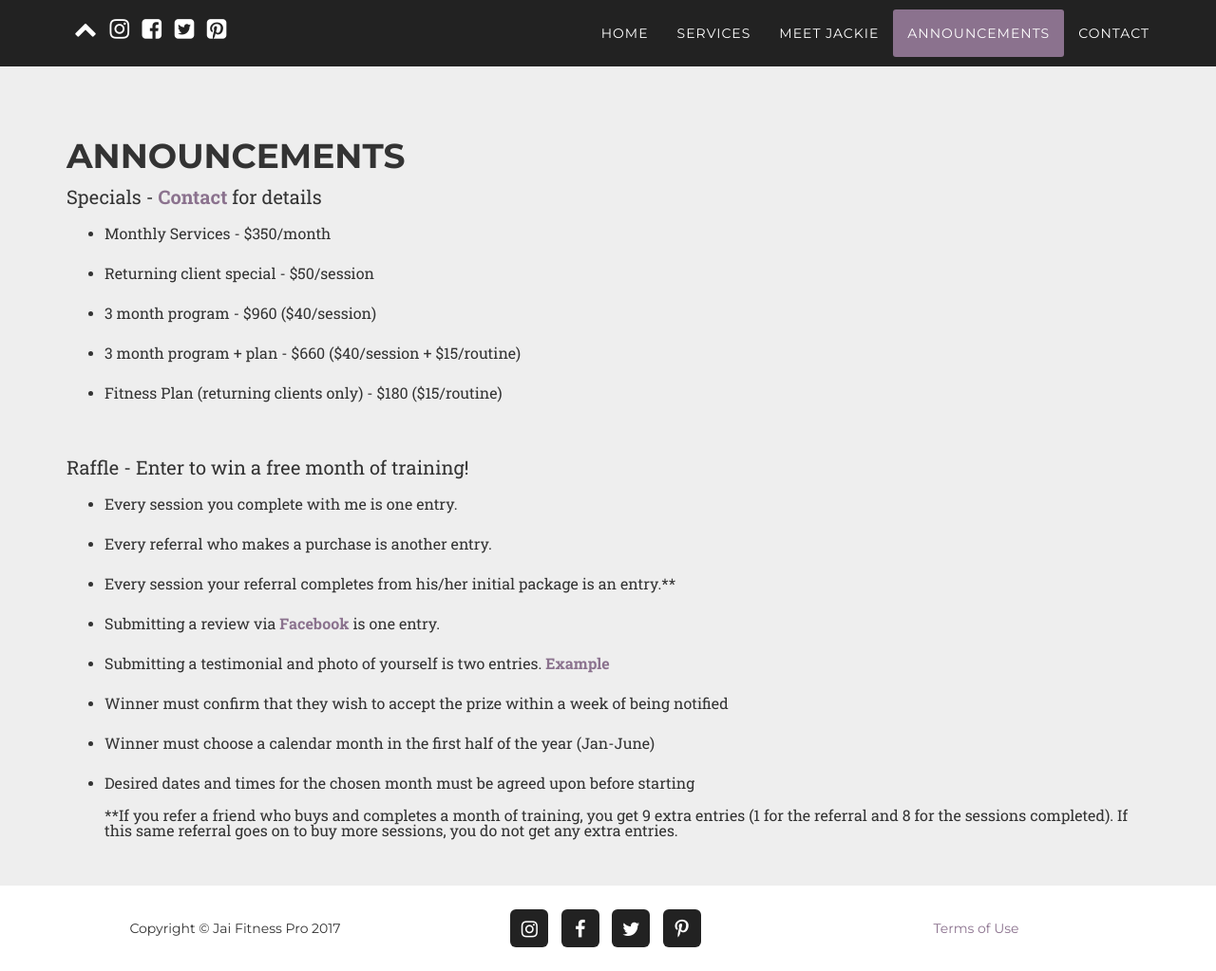
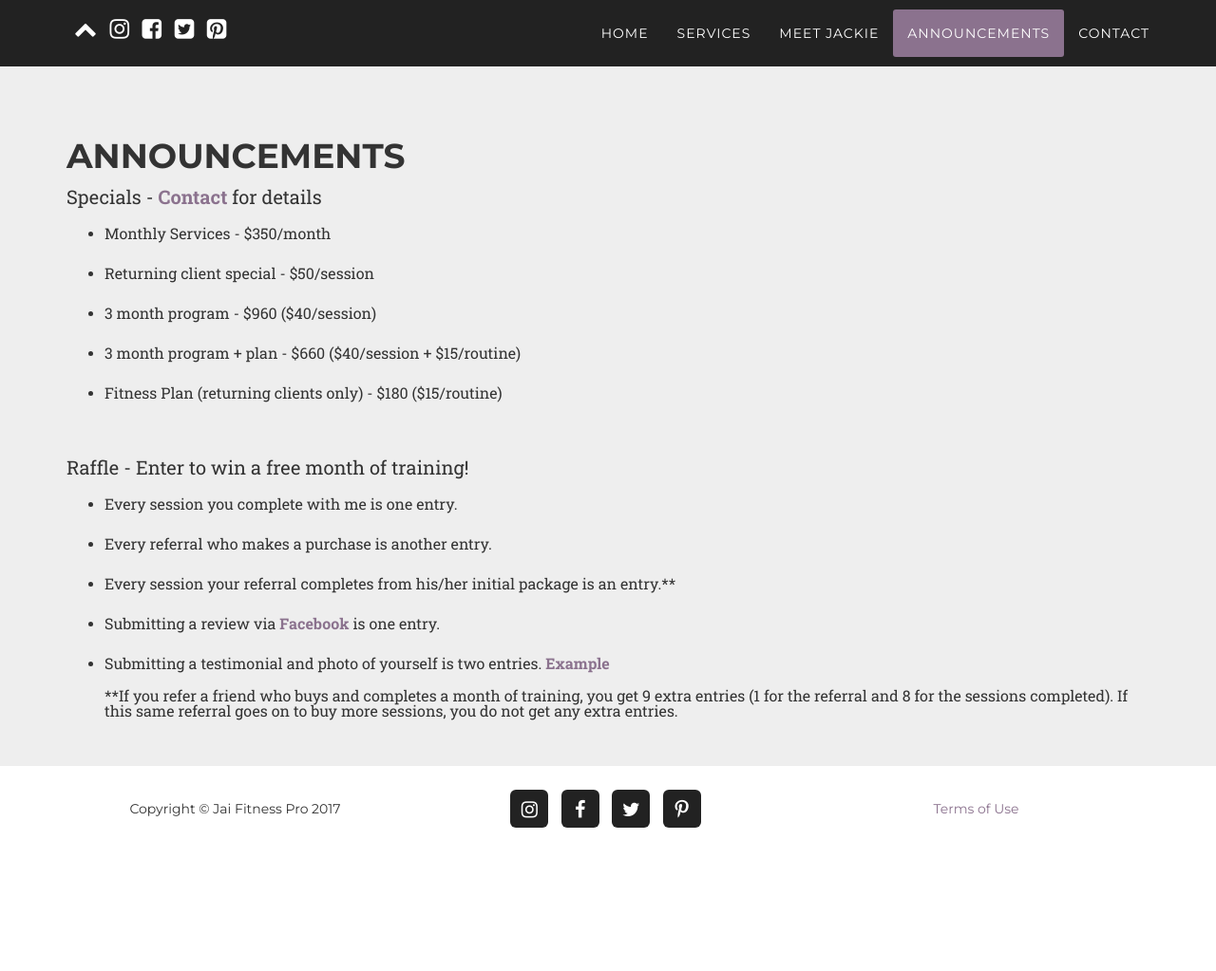
Before and after one commit to lchambers6/JaiFitness, a plain HTML site: page announcements.html in a window 1280 px wide. Shown: the whole page at 95% size. After the commit the page ends 897 px from the top, so only its background shows below. Drawn offline with nearby package versions, Linux system fonts and the light colour scheme; a web font is replaced by a local one.

Commit message:
updated annoucments

```diff
--- a/announcements.html
+++ b/announcements.html
@@ -119,9 +119,6 @@
                                         <li><p>Every session your referral completes from his/her initial package is an entry.**</p></li>
                                         <li><p>Submitting a review via <span style="color:#8B728E; font-weight: bold;"> <a href="https://www.facebook.com/jaifitnesspro/reviews/">Facebook</a></span> is one entry.</p></li>
                                         <li><p>Submitting a testimonial and photo of yourself is two entries. <span style="color:#8B728E; font-weight: bold;"> <a href="index.html#Testimonials">Example</a></span></p></li>
-                                        <li><p>Winner must confirm that they wish to accept the prize within a week of being notified</p></li>
-                                        <li><p>Winner must choose a calendar month in the first half of the year (Jan-June)</p></li>
-                                        <li><p>Desired dates and times for the chosen month must be agreed upon before starting</p></li>
                                         <p class="footnote">**If you refer a friend who buys and completes a month of training, you get 9 extra entries (1 for the referral and 8 for the sessions completed). If this same referral goes on to buy more sessions, you do not get any extra entries.</p>
                                     </ul>
                                 </p>
```
